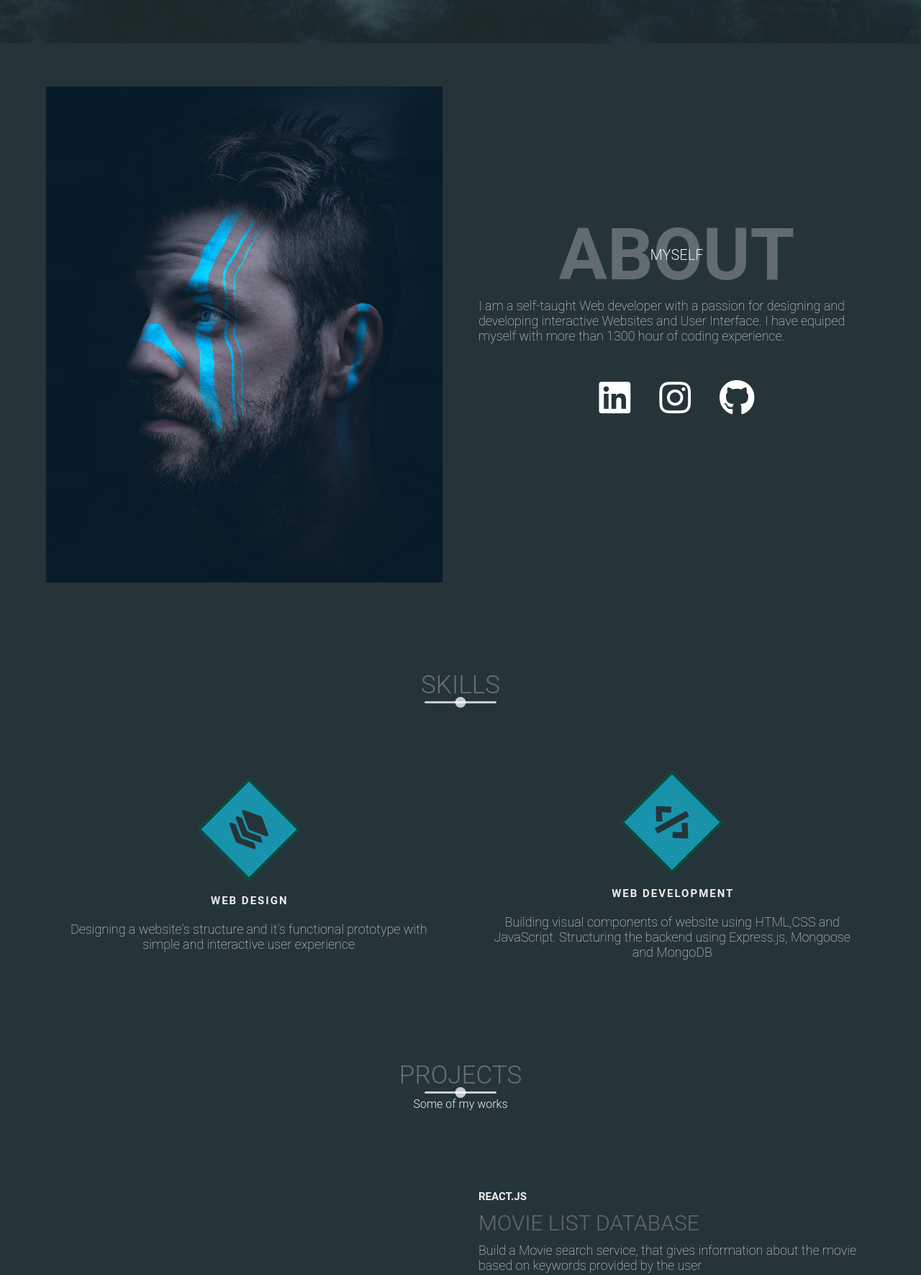
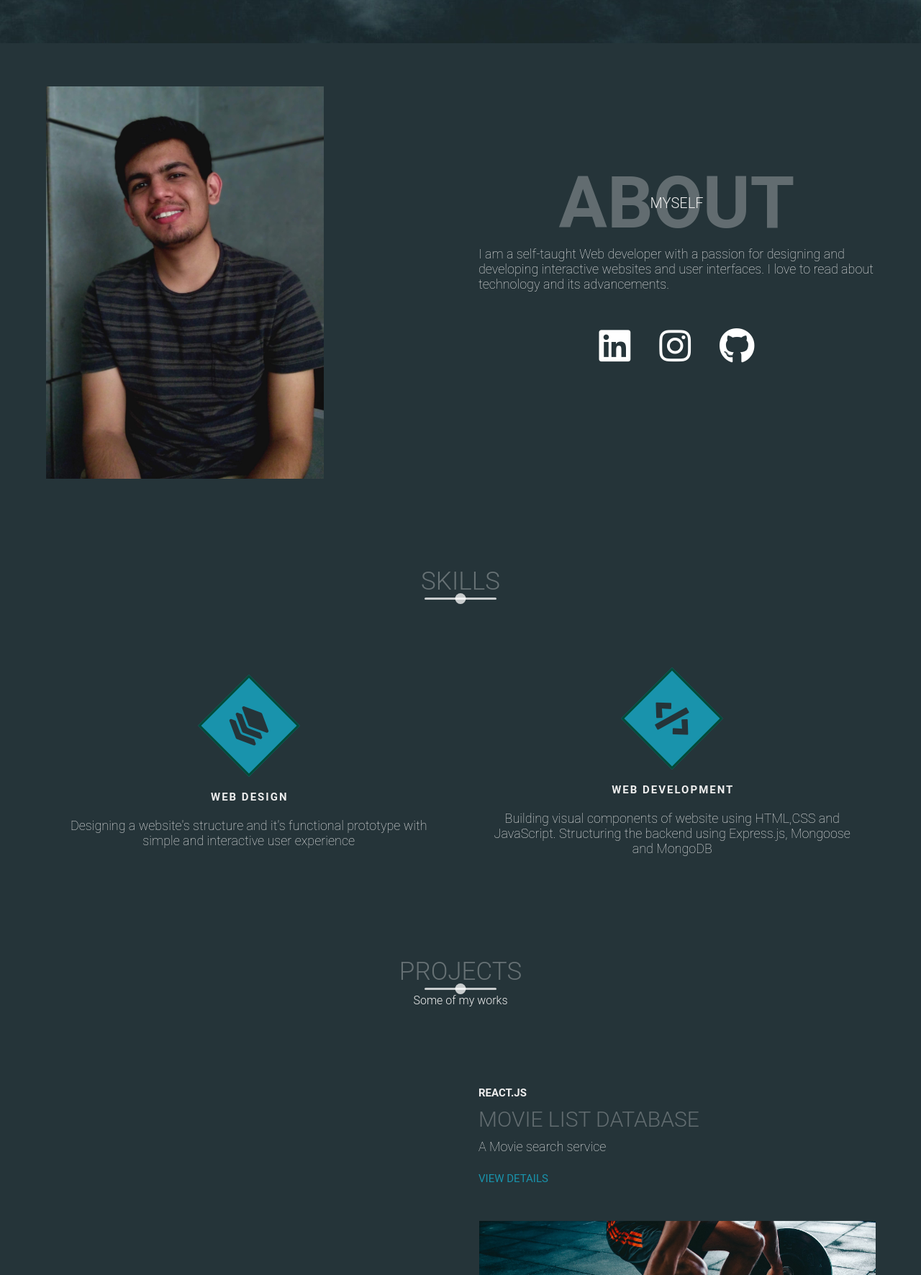
Before and after one commit to deepaksirohiwal/portfolio, a website: page views/index.html in a window 1280 px wide. Shown: the part 740-2511 px from the top of the page at 72% size. Drawn offline with nearby package versions, Linux system fonts and the light colour scheme; files that its build step writes are made by us from their sources; files whose address does not match are found by name; a web font is replaced by a local one.

Commit message:
image updated

```diff
--- a/public/main.css
+++ b/public/main.css
@@ -223,6 +223,11 @@ li{
 .profile-img{
         flex:1;
         margin-right:5rem;
+
+}
+.profileimg{
+    width:70%;
+    height:40%;
 }
 .about-details{
     flex:1;
--- a/views/index.html
+++ b/views/index.html
@@ -50,15 +50,15 @@
     <section class="about" id="about">
         <div class="container">
             <div class="profile-img "data-aos='fade-right' data-aos-delay=300>
-                <img src="../pics/person.jpg" alt="">
+                <img class="profileimg"src="../pics/profilepic.jpg" alt="">
             </div>
             <div class="about-details" data-aos='fade-left' data-aos-delay=600>
                 <div class="about-heading">
                     <h1>About</h1>
                     <h6>Myself</h6>
                 </div>
-                <p>I am a self-taught Web developer with a passion for designing and developing interactive Websites and User Interface. I have
-                    equiped myself with more than 1300 hour of coding experience.
+                <p> I am a self-taught Web developer with a passion for designing and developing interactive websites and user interfaces. I love to read about technology and its
+                    advancements.
                  </p>
                 <div class="social-media">
                     <ul class="nav-list">
@@ -123,8 +123,7 @@
                 <div class="project-description"data-aos='fade-left' data-aos-delay=600>
                     <h6>React.js</h6>
                     <h1>Movie List Database</h1>
-                    <p>Build a Movie search service, that gives information about the
-                        movie based on keywords provided by the user</p>
+                    <p> A Movie search service</p>
                     <a href="https://github.com/deepaksirohiwal/Movie-database" class="cta"target="_blank">View Details</a>
                 </div>
             </div>
@@ -133,7 +132,7 @@
                 <div class="project-description has-margin-right"data-aos='fade-right' data-aos-delay=900>
                     <h6>Full-stack Exercise Logger API</h6>
                     <h1>Exercise Logger</h1>
-                    <p>Built REST API that stores JSON exercise logs in MongoDB</p>
+                    <p>REST API stores JSON exercise logs in MongoDB</p>
                     <a href="https://github.com/deepaksirohiwal/exercise-Tracker" class="cta" target="_blank">View Details</a>
                 </div>
                 <div class="project-img" data-aos='fade-left' data-aos-delay=1200>
@@ -148,8 +147,7 @@
                 <div class="project-description"data-aos='fade-left' data-aos-delay=600>
                     <h6>D3.js</h6>
                     <h1>Scattered plot graph</h1>
-                    <p>Build a graph by extracting data from JSON and use tooltip to get
-                        more informations</p>
+                    <p>graph extracting data from JSON</p>
                     <a href="https://codepen.io/deepak-sirohiwal/full/xxwPdvX" class="cta" target="_blank">View Details</a>
                 </div>
             </div>
```
Also changed, not shown: public/pics/person.jpg (deleted), public/pics/profilepic.jpg (added), public/pics/sitebg.jpg (deleted), public/pics/sitebg2.jpg (deleted).
